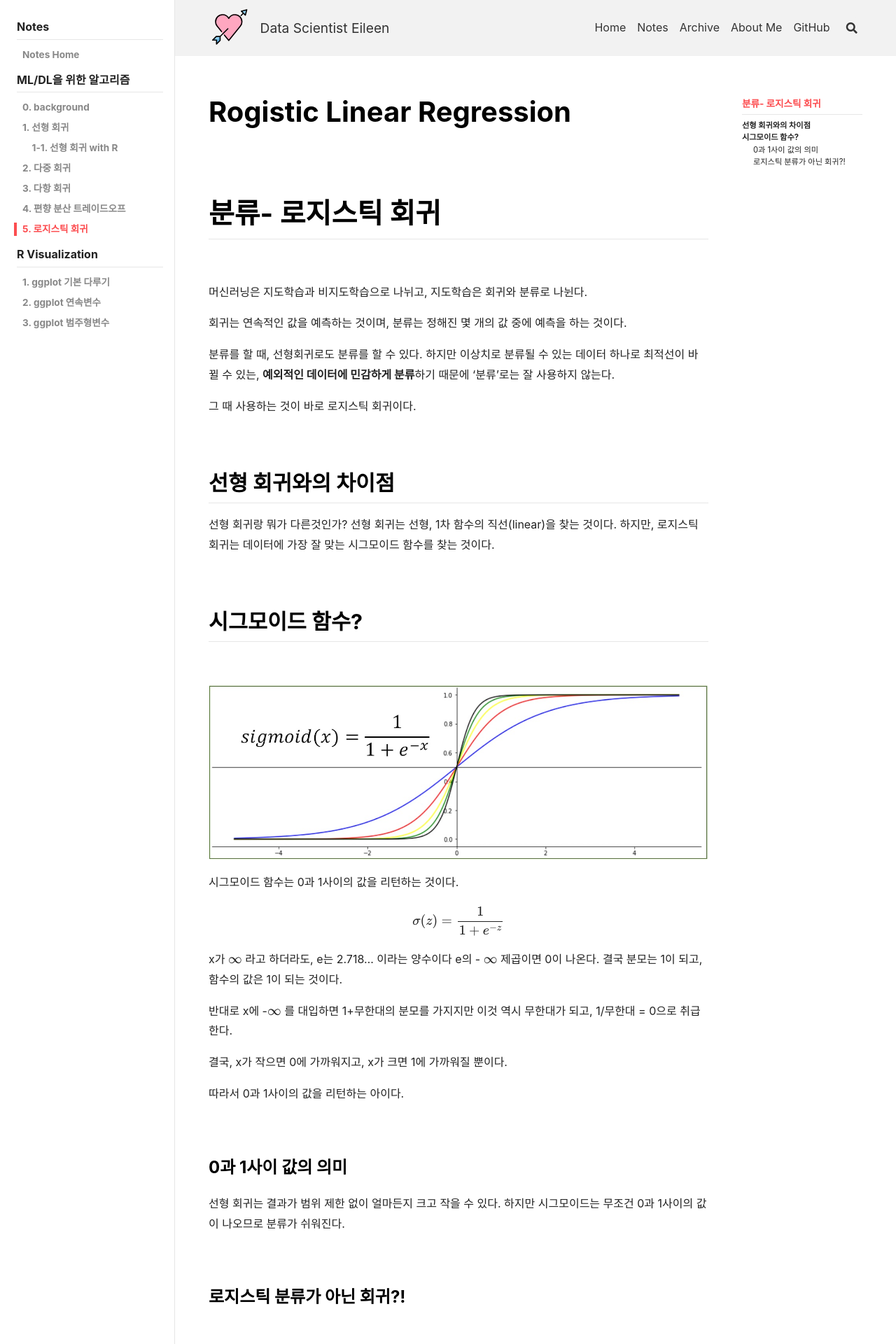
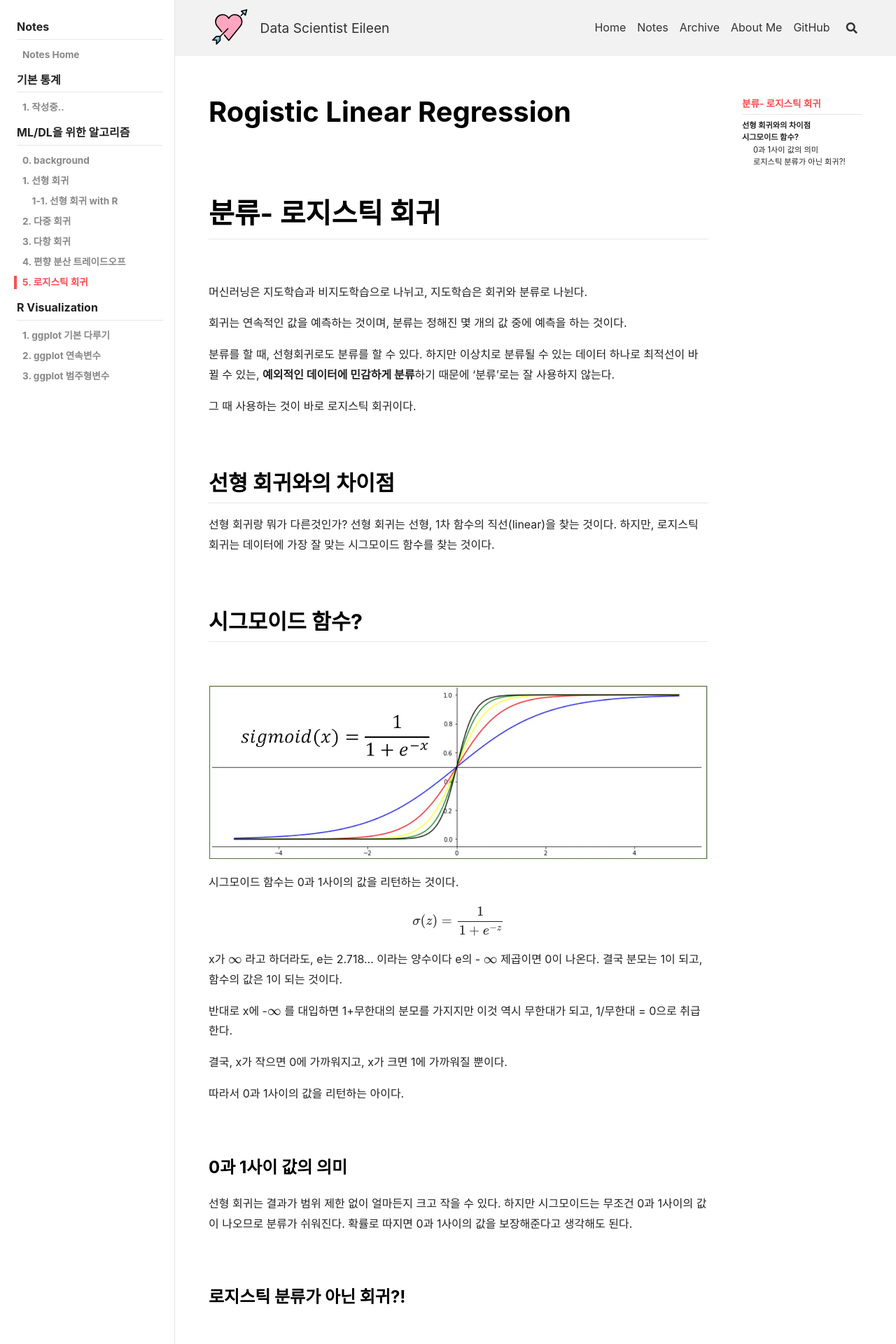
Before and after one commit to EileenSong/eileensong.github.io, a Jekyll site: the page built from notes/kr/algorithm/Ch05_Rogistic.md, in a window 1280 px wide. Shown: the top 1920 px of the page at 70% size. Built offline with Jekyll 4.4.1, drawn with Linux system fonts in a browser that asks for light colours; nearby versions of some CDN libraries; formulas are drawn with MathJax 3.

```diff
--- a/_data/navigation.yml
+++ b/_data/navigation.yml
@@ -29,6 +29,10 @@ notes-kr:
     children:
       - title:  Notes Home
         url:    /notes/kr/notes-home
+  - title:      기본 통계
+    children:
+      - title:  1. 작성중..
+        url:    /notes/kr/statistics/Ch01_
   - title:      ML/DL을 위한 알고리즘
     children:
       - title:  0. background
--- a/notes/kr/algorithm/Ch05_Rogistic.md
+++ b/notes/kr/algorithm/Ch05_Rogistic.md
@@ -74,7 +74,7 @@ $$ \infty $$
 
 
 선형 회귀는 결과가 범위 제한 없이 얼마든지 크고 작을 수 있다.
-하지만 시그모이드는 무조건 0과 1사이의 값이 나오므로 분류가 쉬워진다.
+하지만 시그모이드는 무조건 0과 1사이의 값이 나오므로 분류가 쉬워진다. 확률로 따지면 0과 1사이의 값을 보장해준다고 생각해도 된다.
 
 
 <br>
```
Also changed, not shown: notes/kr/statistics/Ch01_.md (+22 -0 lines).
